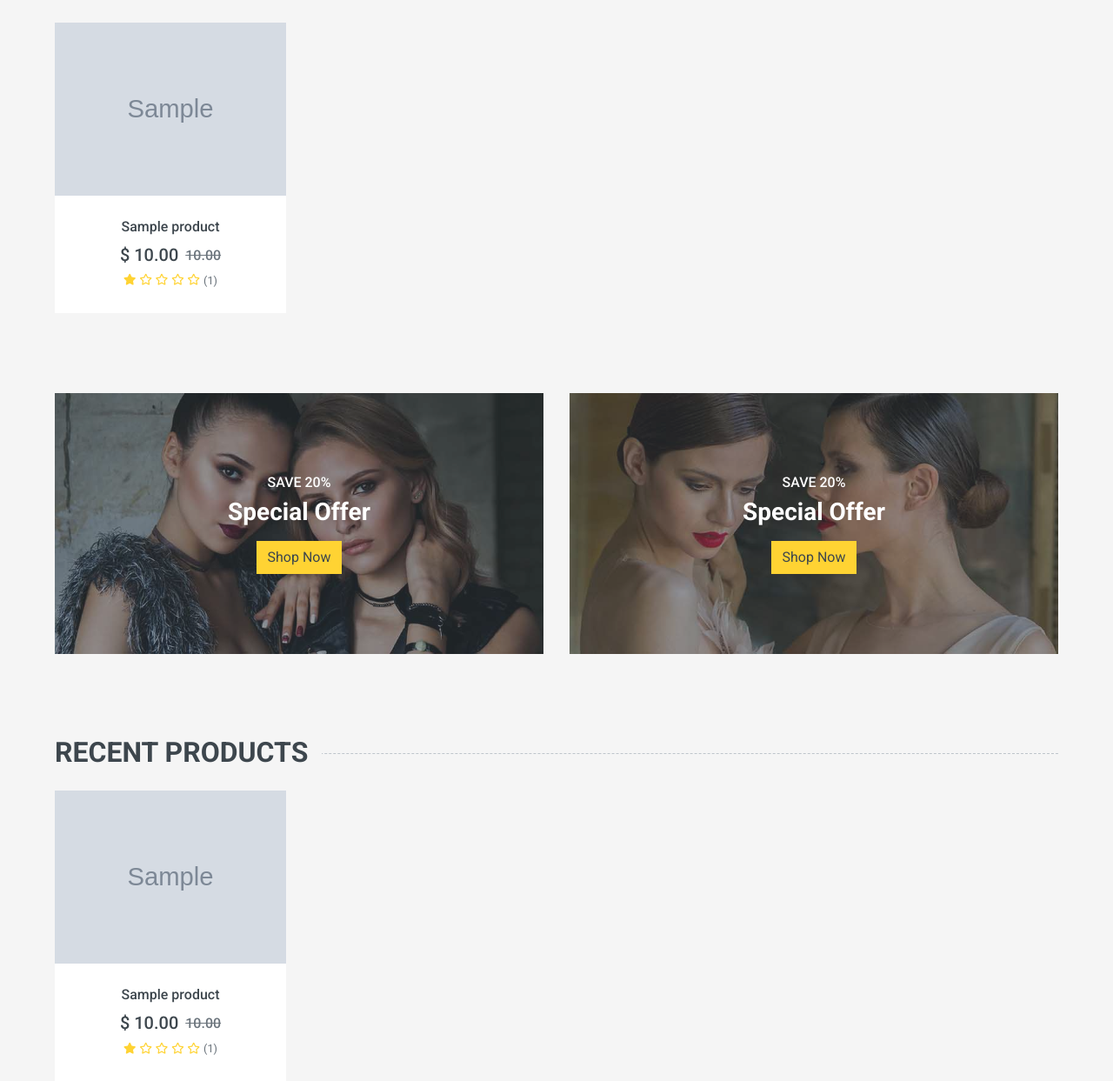
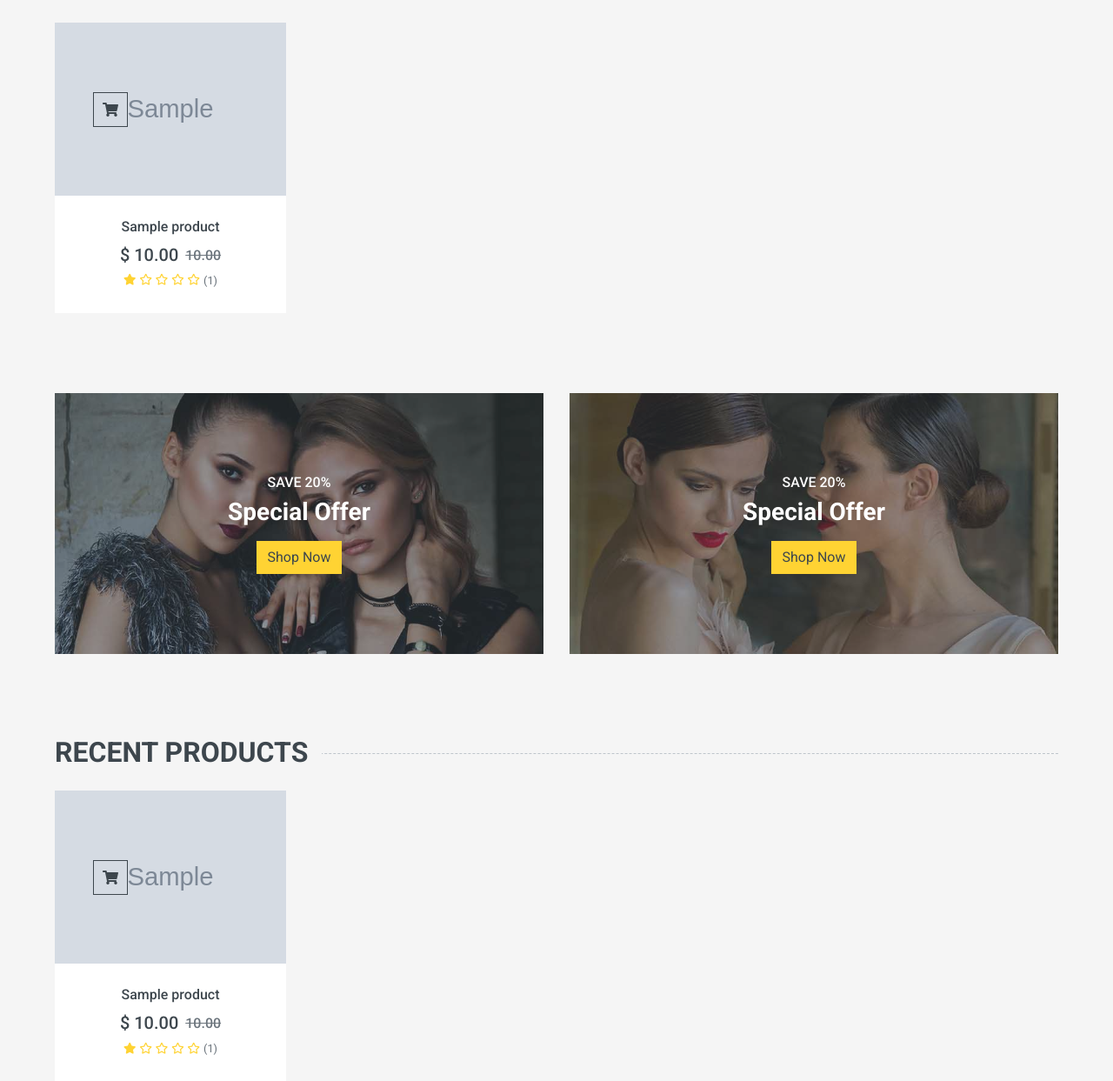
Before and after one commit to Amato789/iShop, a Django app: page / in a window 1280 px wide. Shown: the part 1029-2272 px from the top of the page at 87% size. Run offline with Django 5.2, Linux system fonts and the light colour scheme; tables that the repository leaves empty hold one stand-in row (values such as "Sample post"); grey boxes marked "Sample" are stand-in pictures; some libraries are stand-ins or nearby versions.

Commit message:
refactoring

```diff
--- a/iShop/cart/form.py
+++ b/iShop/cart/form.py
@@ -4,5 +4,5 @@ PRODUCT_QUANTITY_CHOICES = 1
 
 
 class CartAddProductForm(forms.Form):
-    quantity = forms.IntegerField(min_value=1)
+    quantity = forms.IntegerField(min_value=1, initial=1)
     override = forms.BooleanField(required=False, initial=False, widget=forms.HiddenInput)
--- a/iShop/shop/templates/shop/base.html
+++ b/iShop/shop/templates/shop/base.html
@@ -291,9 +291,14 @@
                         <img class="img-fluid w-100" src="{% if product.image  %}{{ product.image.url }}
                         {% else %}{% static 'img/product-1.jpg' %}{% endif %}" width="500" height="500" alt="">
                         <div class="product-action">
-                            <a class="btn btn-outline-dark btn-square" href="{% url 'cart:cart_add' product.id %}">
-                                <i class="fa fa-shopping-cart"></i>
-                            </a>
+                            <form action="{% url 'cart:cart_add' product.id %}" method="post">
+                                {% csrf_token %}
+                                <input type="hidden" name="quantity" value="1" min="1" required id="id_quantity">
+                                <input type="hidden" name="override" value="False" id="id_override">
+                                <button class="btn btn-outline-dark btn-square">
+                                    <i class="fa fa-shopping-cart"></i>
+                                </button>
+                            </form>
                             <a class="btn btn-outline-dark btn-square" href=""><i class="far fa-heart"></i></a>
                             <a class="btn btn-outline-dark btn-square" href=""><i class="fa fa-sync-alt"></i></a>
                             <a class="btn btn-outline-dark btn-square" href=""><i class="fa fa-search"></i></a>
@@ -367,7 +372,14 @@
                         <img class="img-fluid w-100" src="{% if product.image %}{{ product.image.url }}
                         {% else %}{% static 'img/product-1.jpg' %}{% endif %}" alt="">
                         <div class="product-action">
-                            <a class="btn btn-outline-dark btn-square" href=""><i class="fa fa-shopping-cart"></i></a>
+                            <form action="{% url 'cart:cart_add' product.id %}" method="post">
+                                {% csrf_token %}
+                                <input type="hidden" name="quantity" value="1" min="1" required id="id_quantity">
+                                <input type="hidden" name="override" value="False" id="id_override">
+                                <button class="btn btn-outline-dark btn-square">
+                                    <i class="fa fa-shopping-cart"></i>
+                                </button>
+                            </form>
                             <a class="btn btn-outline-dark btn-square" href=""><i class="far fa-heart"></i></a>
                             <a class="btn btn-outline-dark btn-square" href=""><i class="fa fa-sync-alt"></i></a>
                             <a class="btn btn-outline-dark btn-square" href=""><i class="fa fa-search"></i></a>
```
